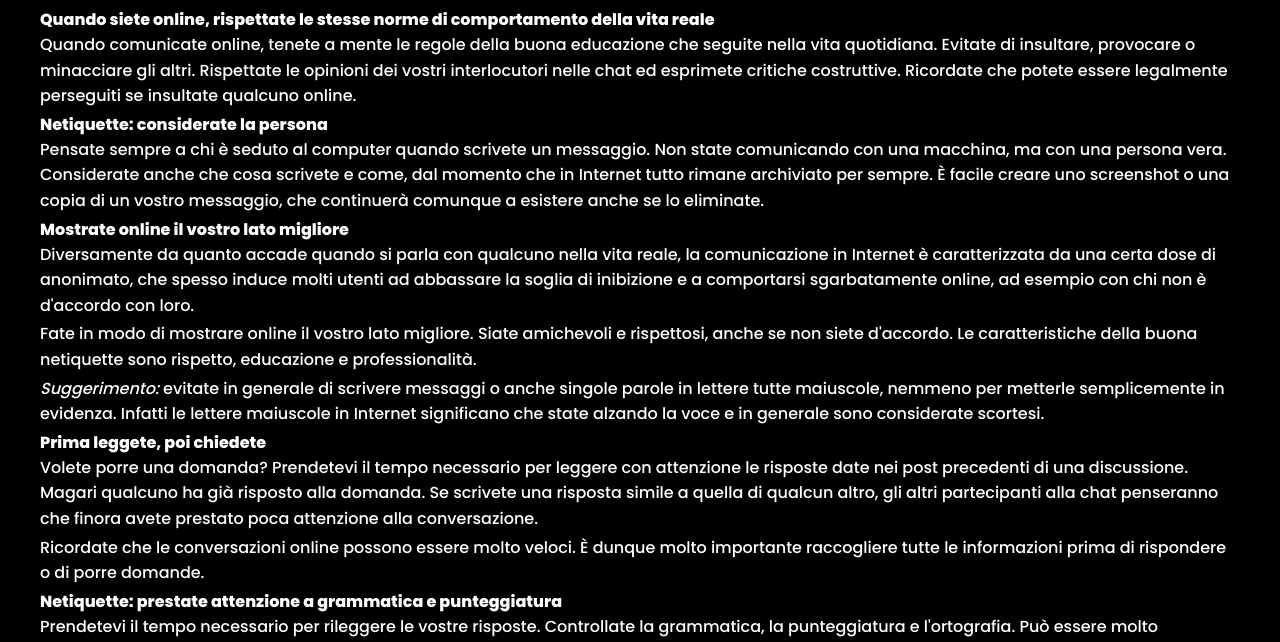
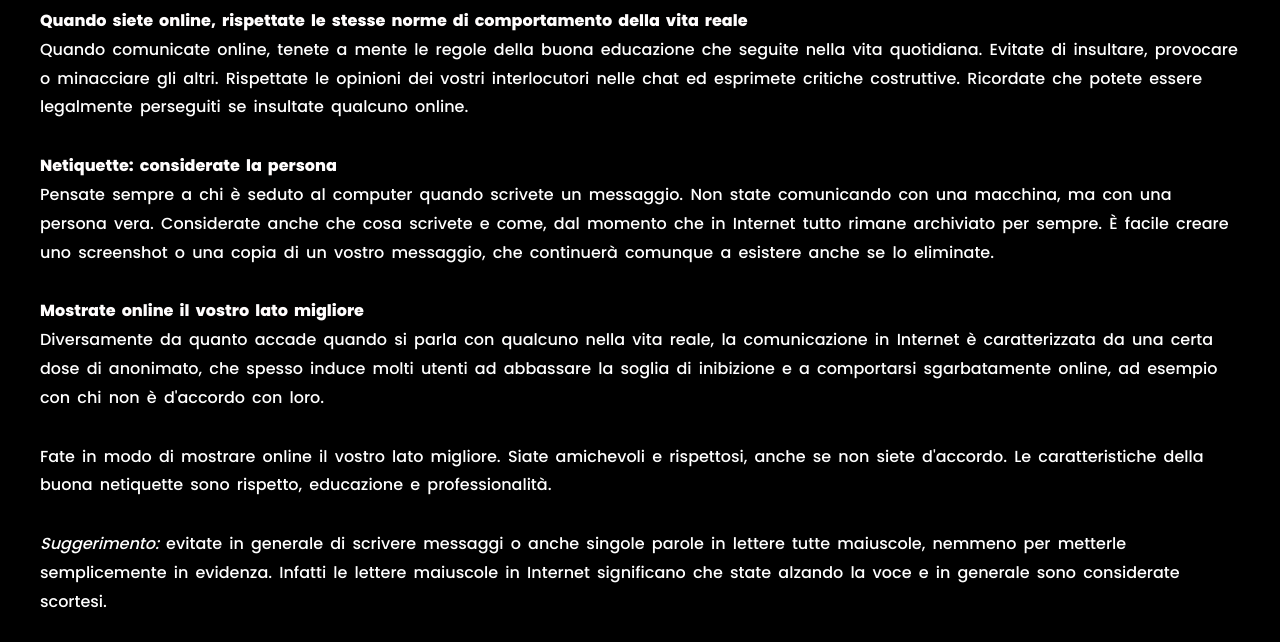
Before and after one commit to NikyN0k14/NikyN0k14.github.io, a plain HTML site: page Netiquette.html in a window 1280 px wide. Shown: the part 111-753 px from the top of the page. Drawn offline with Linux system fonts and the light colour scheme.

Commit message:
Update style.css

```diff
--- a/style.css
+++ b/style.css
@@ -153,16 +153,24 @@ input:checked ~ .slide{
 
 .content p {
     color: #ffffff;
-    line-height: 1.6;
-    margin-bottom: 3px;
+    margin-bottom: 20px;  /* Spazio tra i paragrafi */
+   line-height: 1.8;     /* Spazio tra le righe di un paragrafo */
+   padding-bottom: 10px; /* Spazio interno sotto ogni paragrafo */
+   word-spacing: 3px;    /* Spazio tra le parole */
 }
 
 .content li strong{
     color: #fffdfd;
-    margin-bottom: 7px;
+   margin-bottom: 20px;  /* Spazio tra i paragrafi */
+   line-height: 1.8;     /* Spazio tra le righe di un paragrafo */
+   padding-bottom: 10px; /* Spazio interno sotto ogni paragrafo */
+   word-spacing: 3px;    /* Spazio tra le parole */
 }
 
 .content ul li {
     color: #fffdfd;
-    margin-bottom: 5px;
+    margin-bottom: 20px;  /* Spazio tra i paragrafi */
+    line-height: 1.8;     /* Spazio tra le righe di un paragrafo */
+    padding-bottom: 10px; /* Spazio interno sotto ogni paragrafo */
+    word-spacing: 3px;    /* Spazio tra le parole */
 }
```
